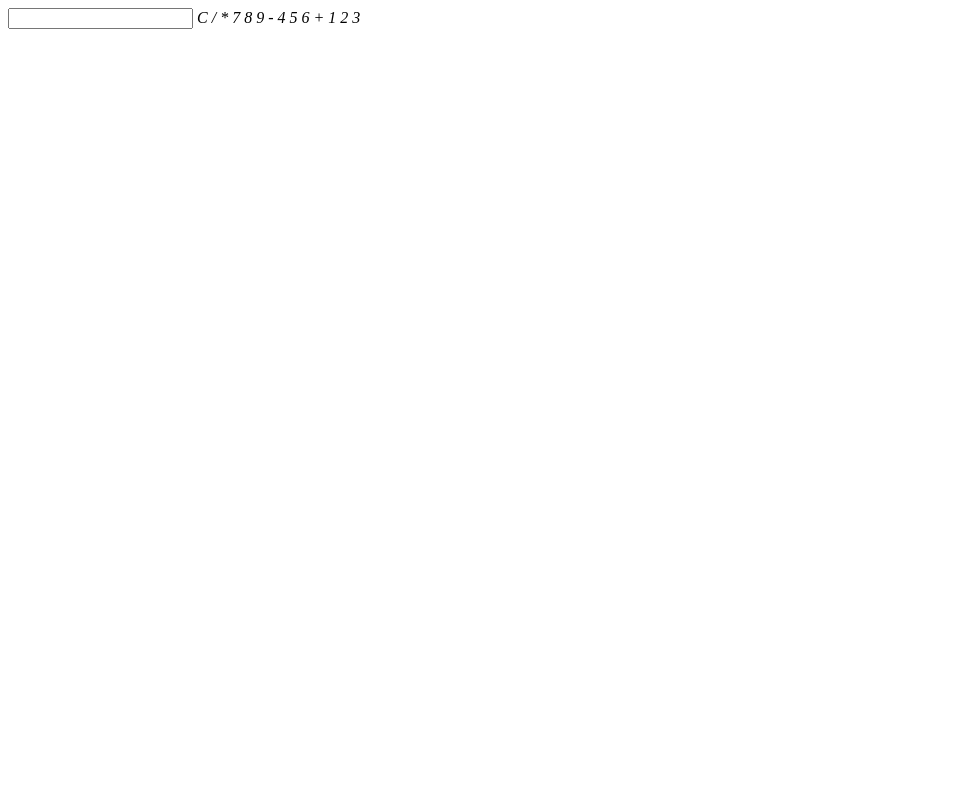
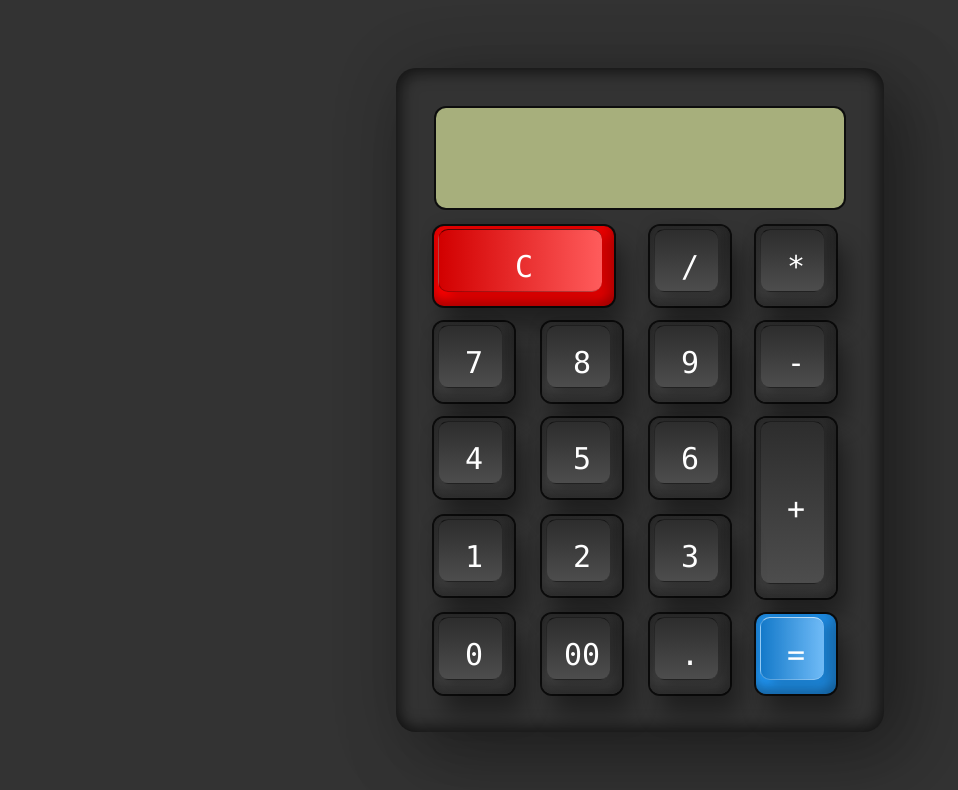
Before and after one commit to juliosantos14/Calculadora, a plain HTML site: page index.html in a window 1280 px wide. Shown: the whole page, without its empty margins (0-958 px from the left). Drawn offline with Linux system fonts and the light colour scheme.

Commit message:
projeto finalizado

```diff
--- a/index.html
+++ b/index.html
@@ -12,9 +12,8 @@
 <body>
     <div class="container">
         <form class="calculator" name="calc">
-
             <input type="text" class="value" readonly name="txt">
-            <span class="num" onclick="calc.txt.value+='C'"><i>C</i></span>
+            <span class="num clear" onclick="calc.txt.value=''"><i>C</i></span>
             <span class="num" onclick="calc.txt.value+='/'"><i>/</i></span>
             <span class="num" onclick="calc.txt.value+='*'"><i>*</i></span>
             <span class="num" onclick="calc.txt.value+='7'"><i>7</i></span>
@@ -24,10 +23,15 @@
             <span class="num" onclick="calc.txt.value+='4'"><i>4</i></span>
             <span class="num" onclick="calc.txt.value+='5'"><i>5</i></span>
             <span class="num" onclick="calc.txt.value+='6'"><i>6</i></span>
-            <span class="num" onclick="calc.txt.value+='+'"><i>+</i></span>
+            <span class="num plus" onclick="calc.txt.value+='+'"><i>+</i></span>
             <span class="num" onclick="calc.txt.value+='1'"><i>1</i></span>
             <span class="num" onclick="calc.txt.value+='2'"><i>2</i></span>
             <span class="num" onclick="calc.txt.value+='3'"><i>3</i></span>
+            <span class="num" onclick="calc.txt.value+='0'"><i>0</i></span>
+            <span class="num" onclick="calc.txt.value+='00'"><i>00</i></span>
+            <span class="num" onclick="calc.txt.value+='.'"><i>.</i></span>
+
+            <span class="num equal" onclick="document.calc.txt.value=eval(calc.txt.value)"><i>=</i></span>
         </form>
     </div>
 </body>
--- a/style.css
+++ b/style.css
@@ -0,0 +1,128 @@
+*{
+    margin: 0;
+    padding: 0;
+    box-sizing: border-box;
+    font-family: consolas;
+}
+
+body{
+    display: flex;
+    justify-content: center;
+    align-items: center;
+    min-height: 100vh;
+    background: #333;
+}
+.container{
+    position: relative;
+    min-width: 300px;
+    min-height: 400px;
+    background: #333;
+    padding: 40px 30px 30px;
+    border-radius: 20px;
+    box-shadow: 25px 25px 75px rgba(0,0,0,0.25),
+    10px 10px 70px rgba(0,0,0,0.25),
+    inset -5px -5px 15px rgba(0,0,0,0.5),
+    inset 5px 5px 15px rgba(0,0,0,0.5);
+}
+
+.calculator{
+    position: relative;
+    display: grid;
+}
+
+.calculator .value{
+    position: relative;
+    grid-column: span 4;
+    height: 100px;
+    width: calc(100% - 20px);
+    left: 10px;
+    border: none;
+    outline: none;
+    background: #a7af7c;
+    margin-bottom: 10px;
+    border-radius: 10px;
+    box-shadow: 0 0 0 2px rgba(0,0,0,0.75);
+    text-align: right;
+    padding: 10px;
+    font-size: 2em;
+}
+
+.calculator span{
+    position: relative;
+    display: grid;
+    width: 80px;
+    place-items: center;
+    height: 80px;
+    margin: 8px;
+    background: linear-gradient(180deg, #2f2f2f, #3f3f3f);
+    box-shadow: inset -8px 0 8px rgba(0,0,0,0.15),
+    inset 0 -8px 8px rgba(0,0,0,0.25),
+    0 0 0 2px rgba(0,0,0,0.75),
+    10px 20px 25px rgba(0,0,0,0.4);
+    color: #fff;
+    user-select: none;
+    cursor: pointer;
+    font-size: 20px;
+    font-weight: 400;
+    border-radius: 10px;
+}
+
+.calculator span i{
+    position: relative;
+    font-style:normal;
+    font-size: 1.5em;
+    text-transform: uppercase;
+}
+
+.calculator span::before{
+    content: '';
+    position: absolute;
+    top: 3px;
+    left: 4px;
+    bottom: 14px;
+    right: 12px;
+    background: linear-gradient(180deg, #2d2d2d, #4d4d4d);
+    border-radius: 10px;
+    box-shadow: -5px -5px 15px rgba(0,0,0,0.1),
+    10px 5px 10px rgba(0,0,0,0.15);
+    border-left: 1px solid #0004;
+    border-top: 1px solid #0009;
+    border-bottom: 1px solid #0004;
+}
+
+span{
+    color: #fff;
+}
+
+.calculator span:active{
+    filter: brightness(1.5);
+}
+
+.calculator .clear{
+    grid-column: span 2;
+    width: 180px;
+    background: #f00;
+}
+
+.calculator .clear::before{
+    background: linear-gradient(90deg, #d20000, #ffffff5c);
+    border-left: 1px solid #0004;
+    border-top: 1px solid #0009;
+    border-bottom: 1px solid #0004;
+}
+
+.calculator .plus{
+    grid-row: span 2;
+    height: 180px;
+}
+
+.calculator .equal{
+    background: #2196f3;
+}
+
+.calculator .equal::before{
+    background: linear-gradient(90deg, #1479c9, #ffffff5c);
+    border-left: 1px solid #fff4;
+    border-top: 1px solid #fff9;
+    border-bottom: 1px solid #fff4;
+}
```
